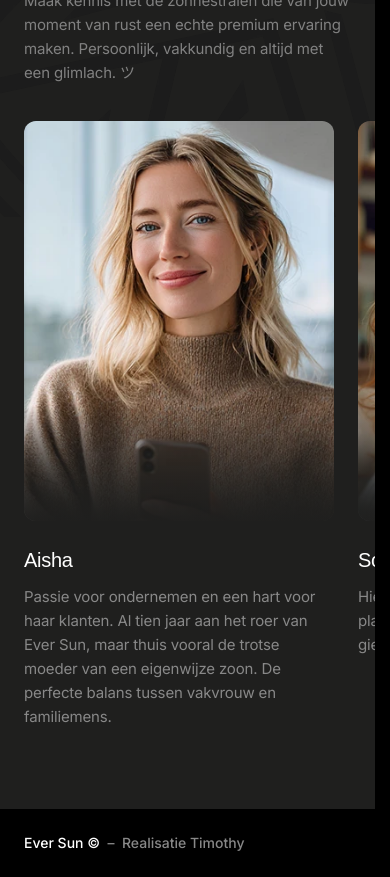
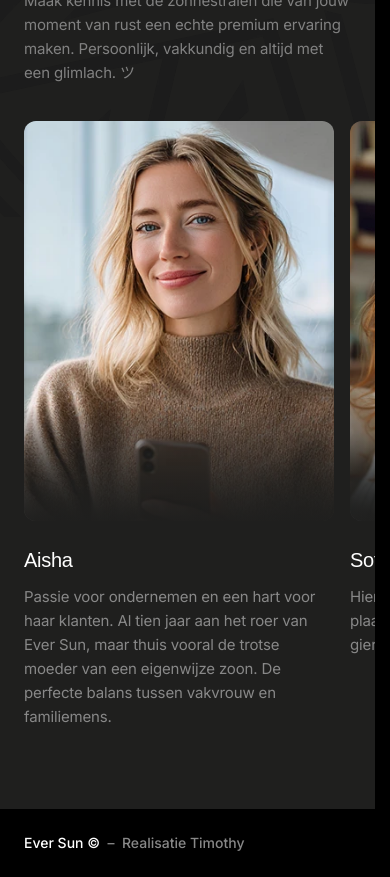
Before and after one commit to timothyvansas-gif/eversun, a Next.js app: page / in a window 390 px wide. Shown: the part 7080-7957 px from the top of the page. Built offline with nearby package versions, Linux system fonts and the light colour scheme; a web font is replaced by a local one.

Commit message:
style(over-ons): match team-card mobile gap to products (16px)
Change the team carousel gap from gap-6 to gap-4 md:gap-6 so the
inter-card spacing equals the products carousel on mobile (16px) while
staying 24px on desktop.

Co-Authored-By: Claude Opus 4.8 <noreply@anthropic.com>

```diff
--- a/src/components/over-ons.tsx
+++ b/src/components/over-ons.tsx
@@ -80,7 +80,7 @@ export default function OverOns() {
               tabIndex={0}
               role="region"
               aria-label="Team carrousel"
-              className="draggable-scroll flex overflow-x-auto gap-6 md:snap-x md:snap-proximity md:cursor-grab pb-4"
+              className="draggable-scroll flex overflow-x-auto gap-4 md:gap-6 md:snap-x md:snap-proximity md:cursor-grab pb-4"
               style={{
                 marginRight: "calc(50% - 50vw)",
                 paddingRight: "clamp(1.5rem, 4vw, 10rem)",
```
